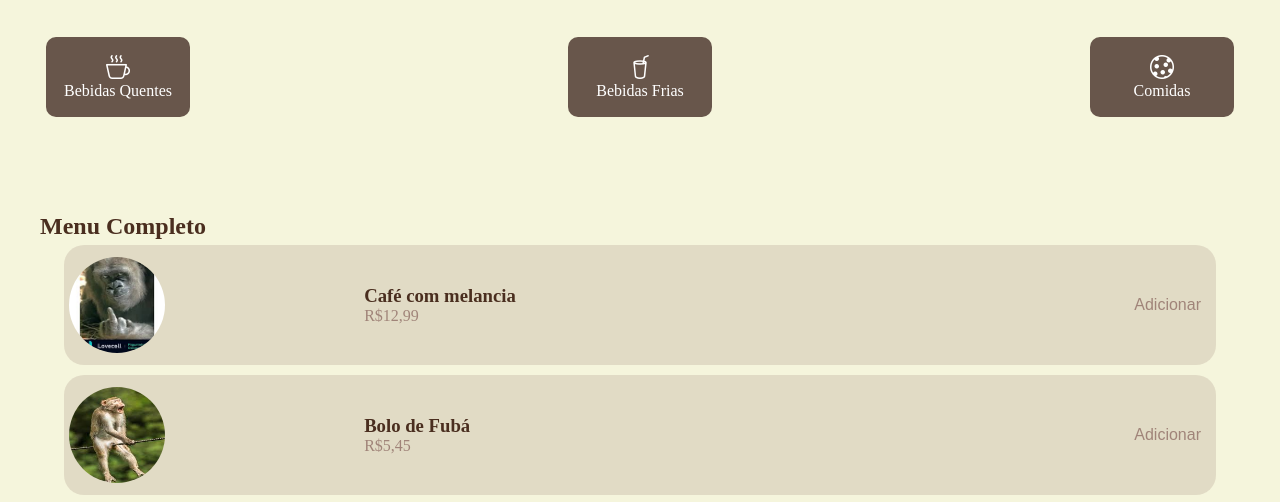
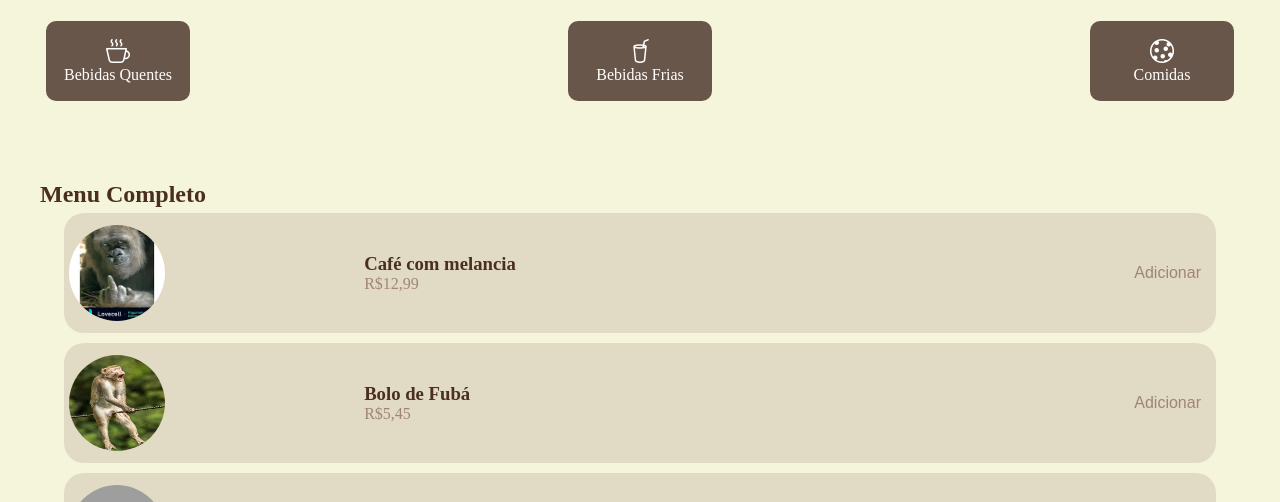
Before and after one commit to Juancls/cafe, a plain HTML site: page index.html in a window 1280 px wide. Shown: the part 258-760 px from the top of the page. Drawn offline with nearby package versions, Linux system fonts and the light colour scheme; grey boxes are pictures that could not be loaded.

Commit message:
Update style.css

```diff
--- a/style.css
+++ b/style.css
@@ -77,7 +77,7 @@ nav .dividir .categoria{
     height: 10vh;
     background-color: #68564b;
     display: flex;
-    margin: 2vh;
+    margin: 0 2vh;
     justify-content: center;
     align-items: center;
     flex-direction: column;
```
